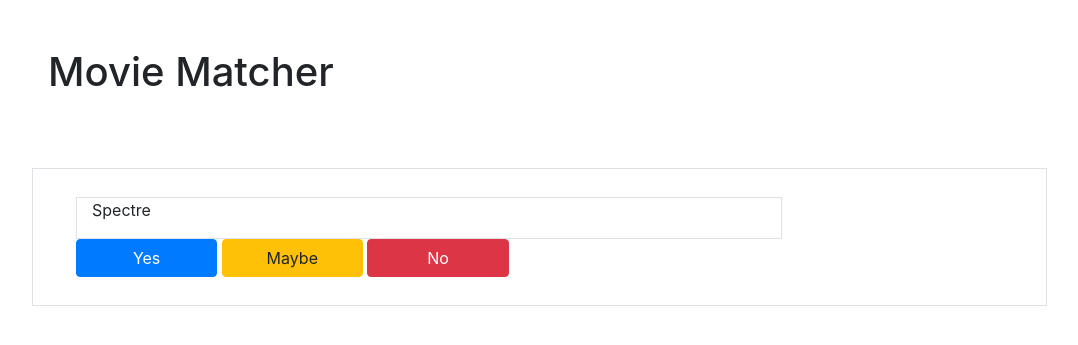
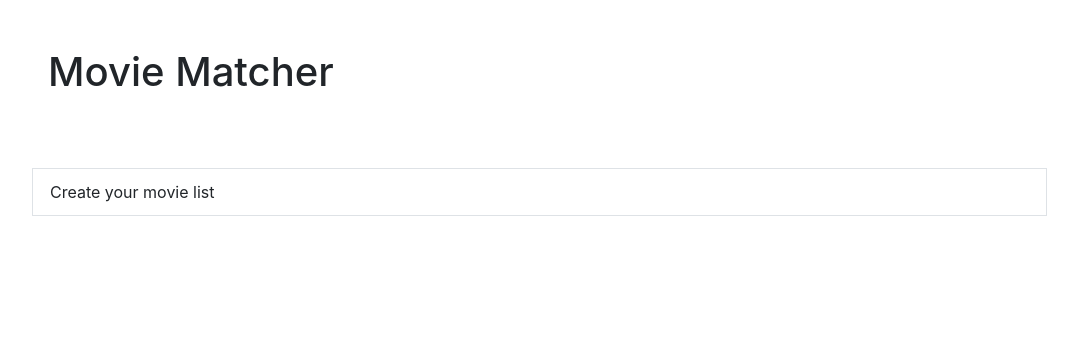
Before and after one commit to nickykitchingman/flickpick, a Flask app: page /matcher in a window 1280 px wide. Shown: the part 58-403 px from the top of the page, without its empty margins (15-1093 px from the left). Run offline with Flask 2, Linux system fonts and the light colour scheme; the visitor is signed in with stand-in values (Sample User, id 1); data comes from the database, SQL or seed files in the repository; data that the repository does not hold is empty; parts of the project's set-up code (start-up, migrations or seed data) failed here and were passed over; some libraries are stand-ins or nearby versions.

Commit message:
movie match button animation

```diff
--- a/app/static/js/requests.js
+++ b/app/static/js/requests.js
@@ -112,4 +112,21 @@ $(document).ready(function () {
 			}
 		});
 	});
+
+	// Initially hide movie picker
+	$("#movie-picker").hide().removeClass("d-none");
+	// Swap movie picker button for movie picker
+	$("#movie-picker-btn").click(function () {
+		// Clear movie choices
+		$.get("/clear_movies");
+
+		// Get first movie
+		$.get("/next_movie", function (response) {
+			console.log(response.movie);
+		});
+
+		// Swap to choice screen
+		$(this).hide();
+		$("#movie-picker").show();
+	});
 });
--- a/app/templates/main/movie_match.html
+++ b/app/templates/main/movie_match.html
@@ -11,12 +11,16 @@
         <div class="col-3"></div>
     </div>
 
-    <!-- Movie Matching container -->
+    <!-- Movie Picking container -->
     <div class="row m-3">
         <div class="col-10 m-3 p-1 border">
             <div class="col-12">
-                <div class="row p-4">
-                    <!-- Movie Match -->
+                <!-- Start movie list -->
+                <div id="movie-picker-btn" class="row p4">
+                    <a class="btn">Create your movie list</a>
+                </div>
+                <div id="movie-picker" class="row p-4 d-none">
+                    <!-- Movie Pick -->
                     <div class="col-11">
                         <div class="col-md-10 border">
                             <p>{{movie.name}}</p>
--- a/app/views.py
+++ b/app/views.py
@@ -208,6 +208,45 @@ def matcher():
                            movie=movie)
 
 
+@bp.route('/clear_movies')
+@login_required
+def clear_movies():
+    # Not logged in
+    if g.user == None:
+        errorLogger.error('Failed to clear_movies - not logged in')
+        abort(401)
+
+    g.user.movies.empty()
+    db.session.commit()
+
+    return json.dumps({'status': 'OK'})
+
+
+@bp.route('/next_movie')
+@login_required
+def next_movie():
+    # Not logged in
+    if g.user == None:
+        errorLogger.error('Failed to get next_movie - not logged in')
+        abort(401)
+
+    num_movies = Movie.query.count()
+
+    return json.dumps({'status': 'OK'})
+
+
+@bp.route('/clear_movies')
+@login_required
+def matcher():
+    # Not logged in
+    if g.user == None:
+        errorLogger.error('Failed to clear_movies - not logged in')
+        abort(401)
+
+    g.user.movies.empty()
+    db.session.commit()
+
+
 @bp.route('/movies')
 @login_required
 def movies():
```
